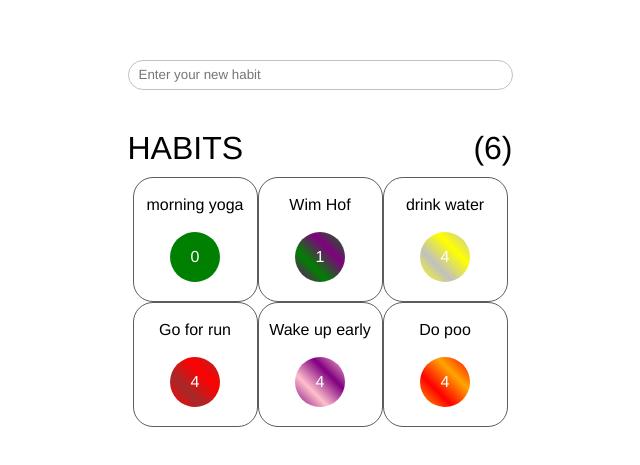
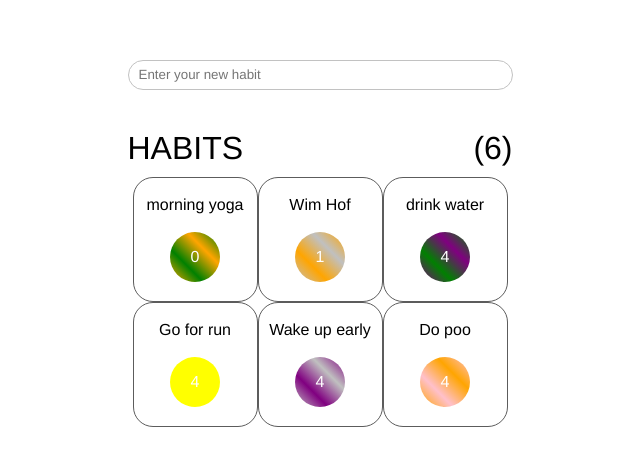
Before and after one commit to SanjeevMidda/habit-tracker, a React (Create React App) app: page / in a window 1280 px wide. Shown: the part 157-622 px from the top of the page, without its empty margins (320-960 px from the left). Built offline with nearby package versions, Linux system fonts and the light colour scheme.

Commit message:
set up delete functionality, updated colors to be held in state instead, and passed new delete function to habit component

```diff
--- a/src/App.js
+++ b/src/App.js
@@ -1,43 +1,8 @@
 import "./index.css";
 import Habit from "./components/Habit";
-import { useEffect, useState } from "react";
+import { useEffect, useState, useMemo } from "react";
 
 function App() {
-  // current habits
-
-  const [habits, setHabits] = useState([
-    {
-      key: 0,
-      name: "morning yoga",
-      amount: 0,
-    },
-    {
-      key: 1,
-      name: "Wim Hof",
-      amount: 1,
-    },
-    {
-      key: 2,
-      name: "drink water",
-      amount: 4,
-    },
-    {
-      key: 3,
-      name: "Go for run",
-      amount: 4,
-    },
-    {
-      key: 4,
-      name: "Wake up early",
-      amount: 4,
-    },
-    {
-      key: 5,
-      name: "Do poo",
-      amount: 4,
-    },
-  ]);
-
   const colors = [
     "red",
     "green",
@@ -48,6 +13,65 @@ function App() {
     "orange",
     "pink",
   ];
+
+  // current habits
+
+  const [habits, setHabits] = useState([
+    {
+      key: 0,
+      name: "morning yoga",
+      amount: 0,
+      color: [
+        colors[Math.floor(Math.random() * colors.length)],
+        colors[Math.floor(Math.random() * colors.length)],
+      ],
+    },
+    {
+      key: 1,
+      name: "Wim Hof",
+      amount: 1,
+      color: [
+        colors[Math.floor(Math.random() * colors.length)],
+        colors[Math.floor(Math.random() * colors.length)],
+      ],
+    },
+    {
+      key: 2,
+      name: "drink water",
+      amount: 4,
+      color: [
+        colors[Math.floor(Math.random() * colors.length)],
+        colors[Math.floor(Math.random() * colors.length)],
+      ],
+    },
+    {
+      key: 3,
+      name: "Go for run",
+      amount: 4,
+      color: [
+        colors[Math.floor(Math.random() * colors.length)],
+        colors[Math.floor(Math.random() * colors.length)],
+      ],
+    },
+    {
+      key: 4,
+      name: "Wake up early",
+      amount: 4,
+      color: [
+        colors[Math.floor(Math.random() * colors.length)],
+        colors[Math.floor(Math.random() * colors.length)],
+      ],
+    },
+    {
+      key: 5,
+      name: "Do poo",
+      amount: 4,
+      color: [
+        colors[Math.floor(Math.random() * colors.length)],
+        colors[Math.floor(Math.random() * colors.length)],
+      ],
+    },
+  ]);
 
   const [numberOfHabits, setNumberOfHabits] = useState(0);
 
@@ -75,6 +99,7 @@ function App() {
   useEffect(() => {
     setNumberOfHabits(habits.length);
   }, [habits]);
+
   // input to add a habit
   //habit has a color, choice to increase or decrease and name
   //habit can be removed
@@ -89,7 +114,14 @@ function App() {
     );
   };
 
-  console.log(habits);
+  // delete habit
+  const deleteHabit = (keyValue) => {
+    const updatedHabits = habits.filter((h) => h.key !== keyValue);
+
+    setHabits(updatedHabits);
+
+    console.log(habits);
+  };
 
   return (
     <div className="App" onKeyDown={(e) => addNewHabit(e.key)}>
@@ -111,16 +143,14 @@ function App() {
             return (
               <Habit
                 key={habit.key}
-                color={[
-                  colors[Math.floor(Math.random() * colors.length)],
-                  colors[Math.floor(Math.random() * colors.length)],
-                ]}
+                color={habit.color}
                 amount={habit.amount}
                 name={habit.name}
                 keyValue={habit.key}
                 setHabit={setHabits}
                 habits={habits}
                 updateAmount={updateAmount}
+                deleteHabit={deleteHabit}
               />
             );
           })}
```
